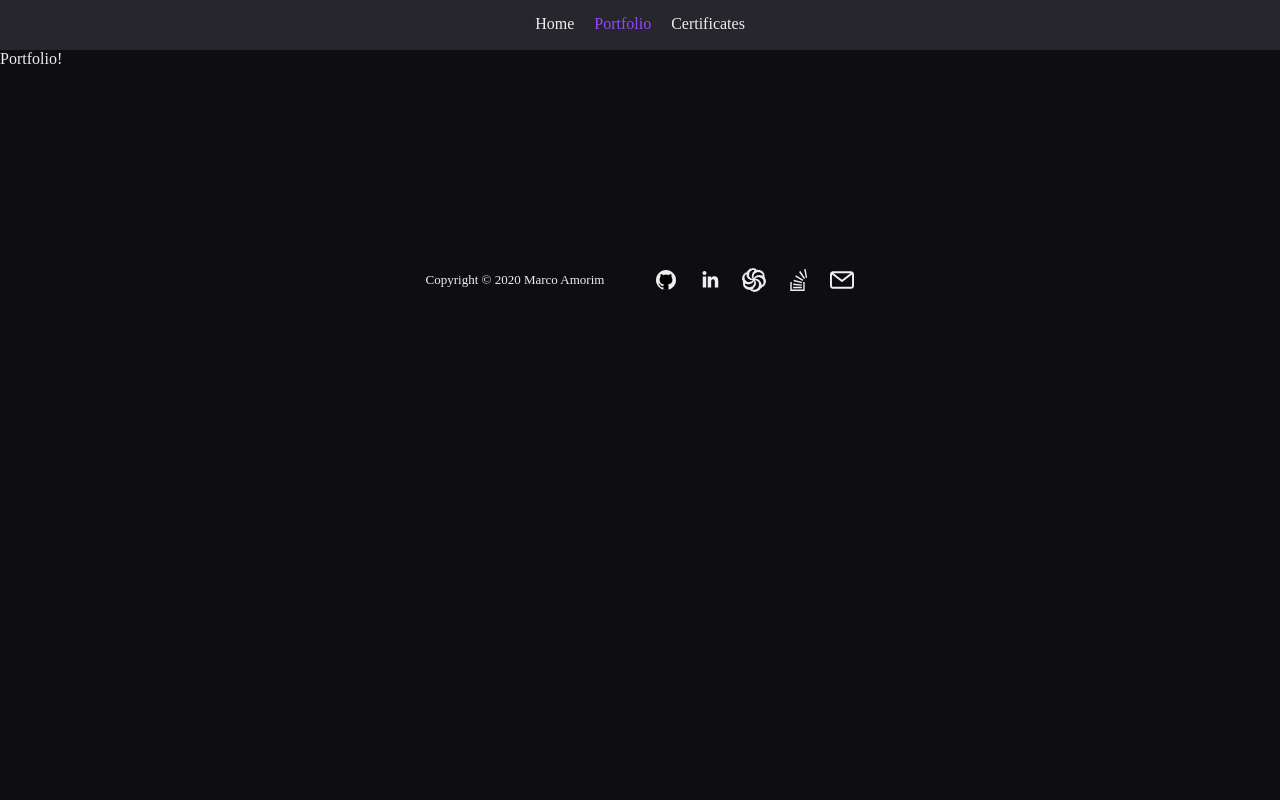
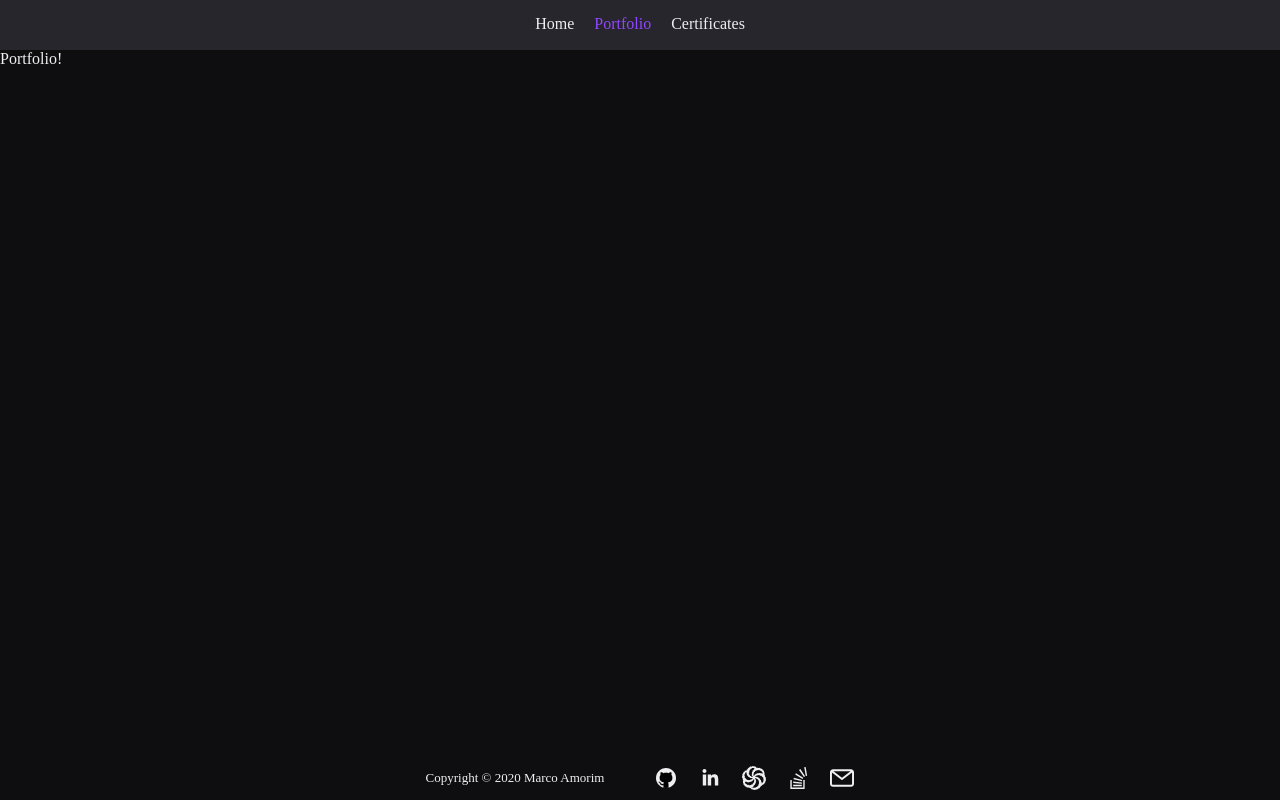
Before and after one commit to marco-amorim/website, a React (Create React App) app: page /portfolio in a window 1280 px wide. Built offline with nearby package versions, Linux system fonts and the light colour scheme; a web font is replaced by a local one.

Commit message:
fixed footer on short pages

```diff
--- a/src/assets/styles/global.css
+++ b/src/assets/styles/global.css
@@ -55,8 +55,10 @@ a:active {
 	padding: 0;
 }
 
-#app {
-	position: relative;
+.footer-fixed {
+	position: fixed;
+	bottom: 0;
+	margin-top: 0 !important;
 }
 
 @media (min-width: 700px) {
--- a/src/components/Footer/index.tsx
+++ b/src/components/Footer/index.tsx
@@ -16,7 +16,7 @@ import emailIconHover from '../../assets/images/icons/social-media/email-hover.s
 
 const Footer = () => {
 	return (
-		<footer className="page-footer">
+		<footer id="page-footer">
 			<div className="copyright">Copyright © 2020 Marco Amorim</div>
 			<ul className="d-flex list-unstyled">
 				<li className="navitem">
--- a/src/components/Footer/styles.css
+++ b/src/components/Footer/styles.css
@@ -1,17 +1,15 @@
-.page-footer {
-	/* position: absolute;
-	bottom: 0; */
+#page-footer {
 	width: 100vw;
 	display: flex;
 	justify-content: center;
 	align-items: center;
 }
 
-.page-footer li:not(:last-child) {
+#page-footer li:not(:last-child) {
 	margin-right: 2rem;
 }
 
-.page-footer img {
+#page-footer img {
 	height: 24px;
 	width: 24px;
 }
@@ -23,11 +21,11 @@
 
 /* Desktop */
 @media (min-width: 480px) {
-	.page-footer ul {
+	#page-footer ul {
 		margin: 0;
 	}
 
-	.page-footer {
+	#page-footer {
 		margin-bottom: 1rem;
 		margin-top: 20rem;
 	}
@@ -35,7 +33,7 @@
 
 /* Mobile */
 @media (max-width: 480px) {
-	.page-footer {
+	#page-footer {
 		flex-direction: column-reverse;
 		margin-top: 10rem;
 	}
--- a/src/pages/Certificates/index.tsx
+++ b/src/pages/Certificates/index.tsx
@@ -1,8 +1,11 @@
-import React from 'react';
+import React, { useEffect } from 'react';
 
 import './styles.css';
 
 const Certificates = () => {
+	useEffect(() => {
+		document.getElementById('page-footer')?.classList.add('footer-fixed');
+	});
 	return <div>Certificates!</div>;
 };
 
--- a/src/pages/Landing/index.tsx
+++ b/src/pages/Landing/index.tsx
@@ -1,4 +1,3 @@
-/* eslint-disable jsx-a11y/anchor-has-content */
 import React, { useEffect, useState } from 'react';
 
 import './styles.css';
--- a/src/pages/Portfolio/index.tsx
+++ b/src/pages/Portfolio/index.tsx
@@ -1,8 +1,12 @@
-import React from 'react';
+import React, { useEffect } from 'react';
 
 import './styles.css';
 
 const Portfolio = () => {
+	useEffect(() => {
+		document.getElementById('page-footer')?.classList.add('footer-fixed');
+	});
+
 	return <div>Portfolio!</div>;
 };
 
```
